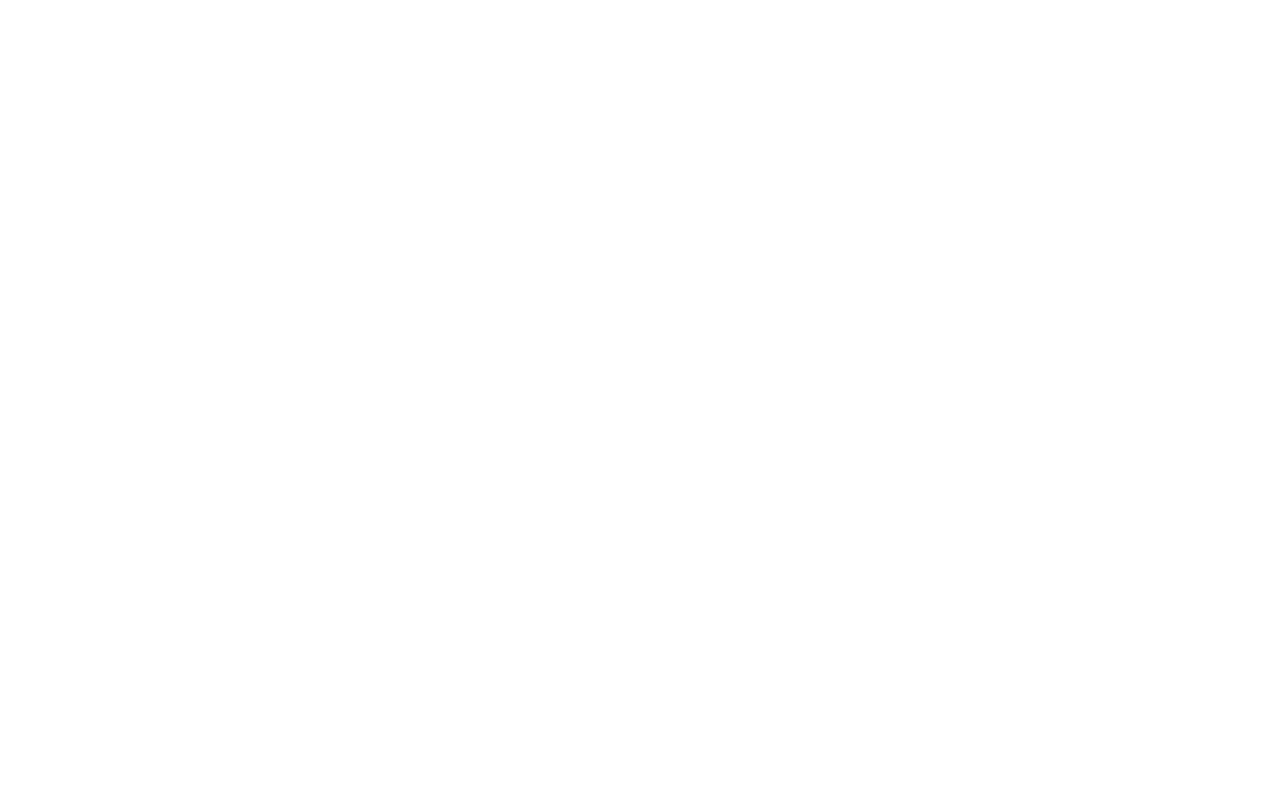
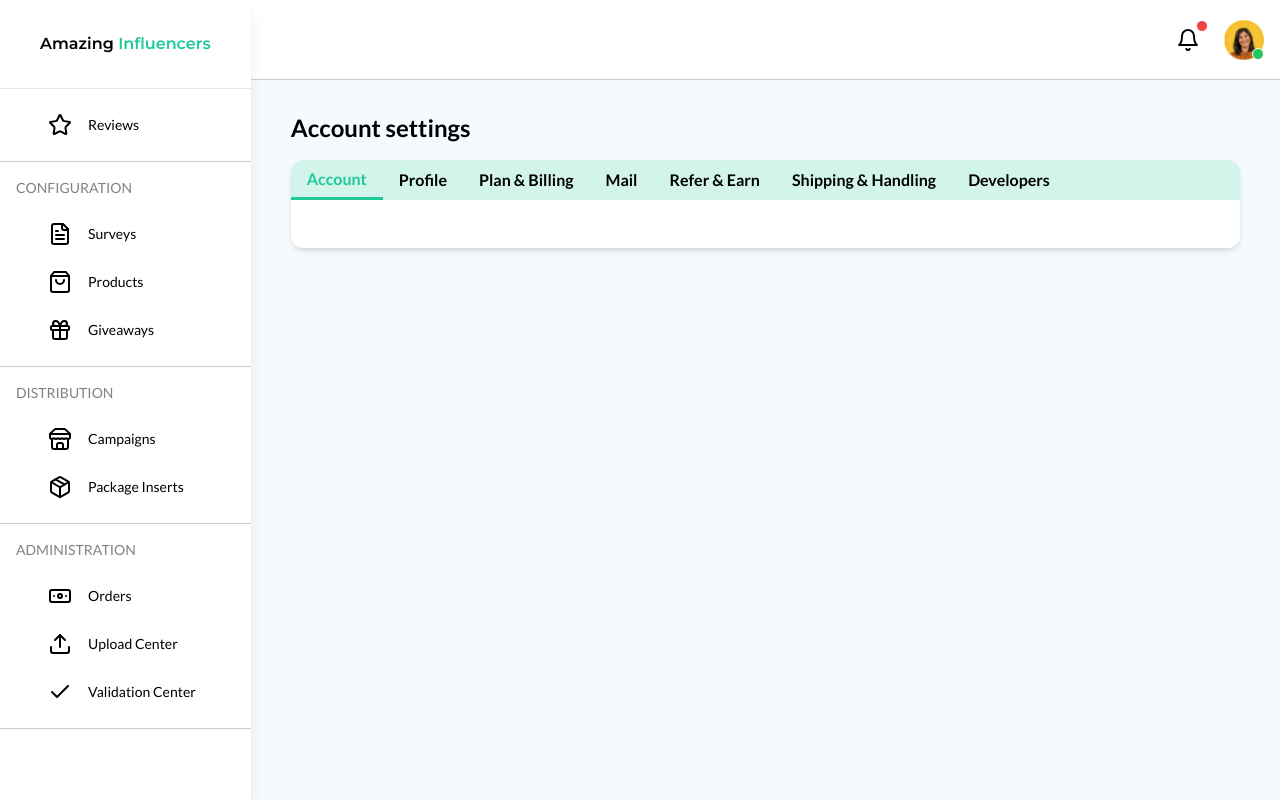
Before and after one commit to AjelmarMedina/amazing-influencers, a Next.js app: page /dashboard/settings/account in a window 1280 px wide. Before the commit this address had no page. Built offline with nearby package versions, Linux system fonts and the light colour scheme.

Commit message:
Settings init

```diff
--- /dev/null
+++ b/src/app/dashboard/settings/account/page.tsx
@@ -0,0 +1,5 @@
+export default function Page() {
+  return (
+    <></>
+  )
+}
--- /dev/null
+++ b/src/app/dashboard/settings/billing/page.tsx
@@ -0,0 +1,5 @@
+export default function Page() {
+  return (
+    <></>
+  )
+}
--- /dev/null
+++ b/src/app/dashboard/settings/developers/page.tsx
@@ -0,0 +1,5 @@
+export default function Page() {
+  return (
+    <></>
+  )
+}
--- /dev/null
+++ b/src/app/dashboard/settings/layout.tsx
@@ -0,0 +1,73 @@
+"use client";
+
+import { Button } from "@/components/ui/button";
+import { cn } from "@/lib/utils";
+import Link from "next/link";
+import { usePathname } from "next/navigation";
+
+const settingsPages = [
+  {
+    name: "Account",
+    route: "/account",
+  },
+  {
+    name: "Profile",
+    route: "/profile",
+  },
+  {
+    name: "Plan & Billing",
+    route: "/billing",
+  },
+  {
+    name: "Mail",
+    route: "/mail",
+  },
+  {
+    name: "Refer & Earn",
+    route: "/refer",
+  },
+  {
+    name: "Shipping & Handling",
+    route: "/shipping",
+  },
+  {
+    name: "Developers",
+    route: "/developers",
+  },
+]
+
+export default function Layout({
+  children,
+}: Readonly<{
+  children: React.ReactNode;
+}>) {
+  const pathname = usePathname().replace("/dashboard/settings", "");
+
+  return (
+    <div className="max-w-full flex flex-col w-full space-y-4">
+      <header className="flex flex-row justify-between">
+        <h1 className="font-bold text-2xl">Account settings</h1>
+      </header>
+      <section className="w-full shadow-md bg-white rounded-xl grid items-stretch overflow-auto">
+        <header className="w-full flex flex-row bg-[rgba(32,201,151,0.2)] justify-start overflow-auto">
+          {settingsPages.map((page, index) => (
+            <Button
+              key={index}
+              variant={"ghost"}
+              className={cn("font-bold text-base rounded-none hover:bg-primary/90",
+                pathname === page.route && "text-primary border-b-[3.5px] border-primary"
+              )}
+            >
+              <Link href={`/dashboard/settings${page.route}`}>
+                {page.name}
+              </Link>
+            </Button>
+          ))}
+        </header>
+        <div className="p-6 flex flex-col items-stretch">
+          {children}
+        </div>
+      </section>
+    </div>
+  )
+}
--- /dev/null
+++ b/src/app/dashboard/settings/mail/page.tsx
@@ -0,0 +1,5 @@
+export default function Page() {
+  return (
+    <></>
+  )
+}
--- /dev/null
+++ b/src/app/dashboard/settings/page.tsx
@@ -0,0 +1,5 @@
+import { redirect } from "next/navigation";
+
+export default function Page() {
+  redirect(`/dashboard/settings/account`);
+}
--- /dev/null
+++ b/src/app/dashboard/settings/profile/page.tsx
@@ -0,0 +1,5 @@
+export default function Page() {
+  return (
+    <></>
+  )
+}
--- /dev/null
+++ b/src/app/dashboard/settings/refer/page.tsx
@@ -0,0 +1,5 @@
+export default function Page() {
+  return (
+    <></>
+  )
+}
--- /dev/null
+++ b/src/app/dashboard/settings/shipping/page.tsx
@@ -0,0 +1,5 @@
+export default function Page() {
+  return (
+    <></>
+  )
+}
```
